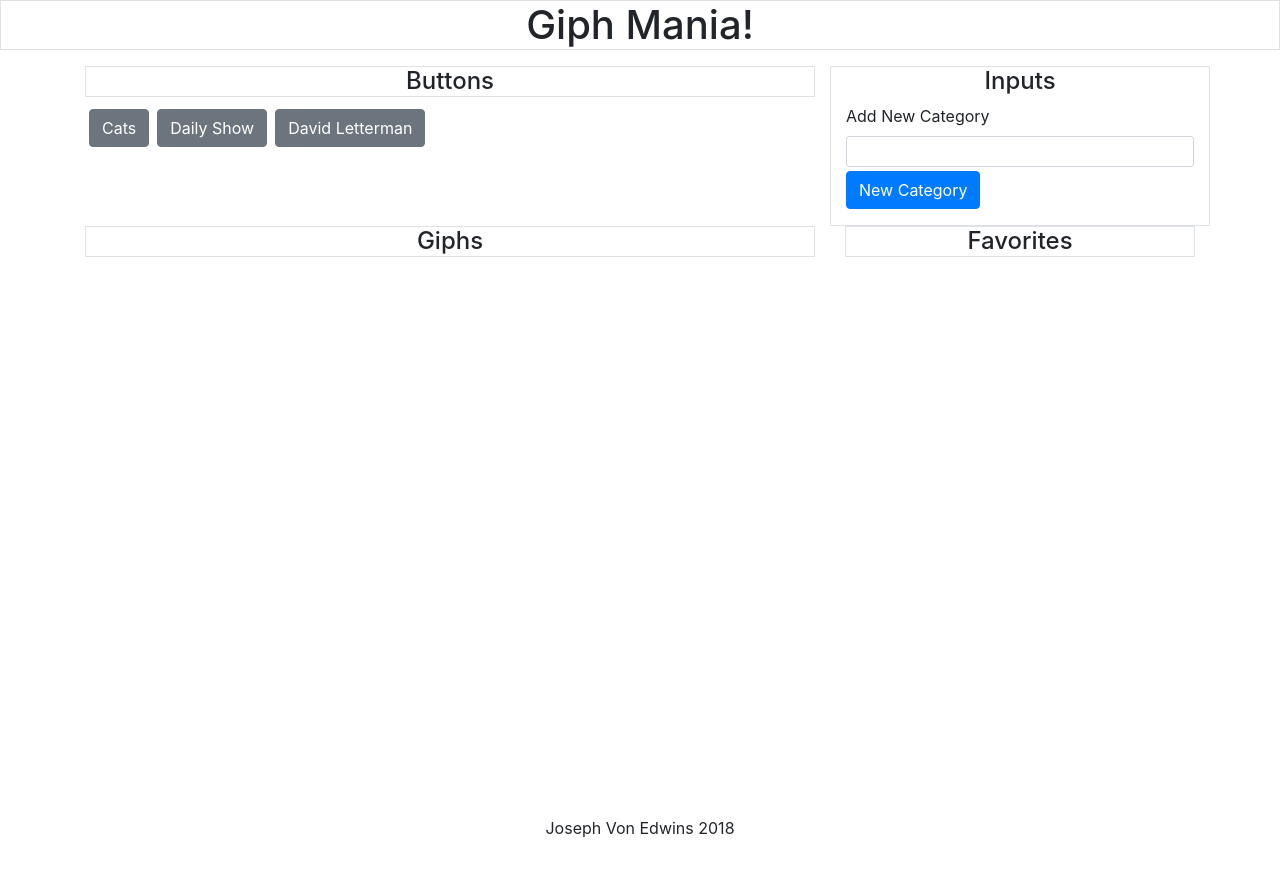
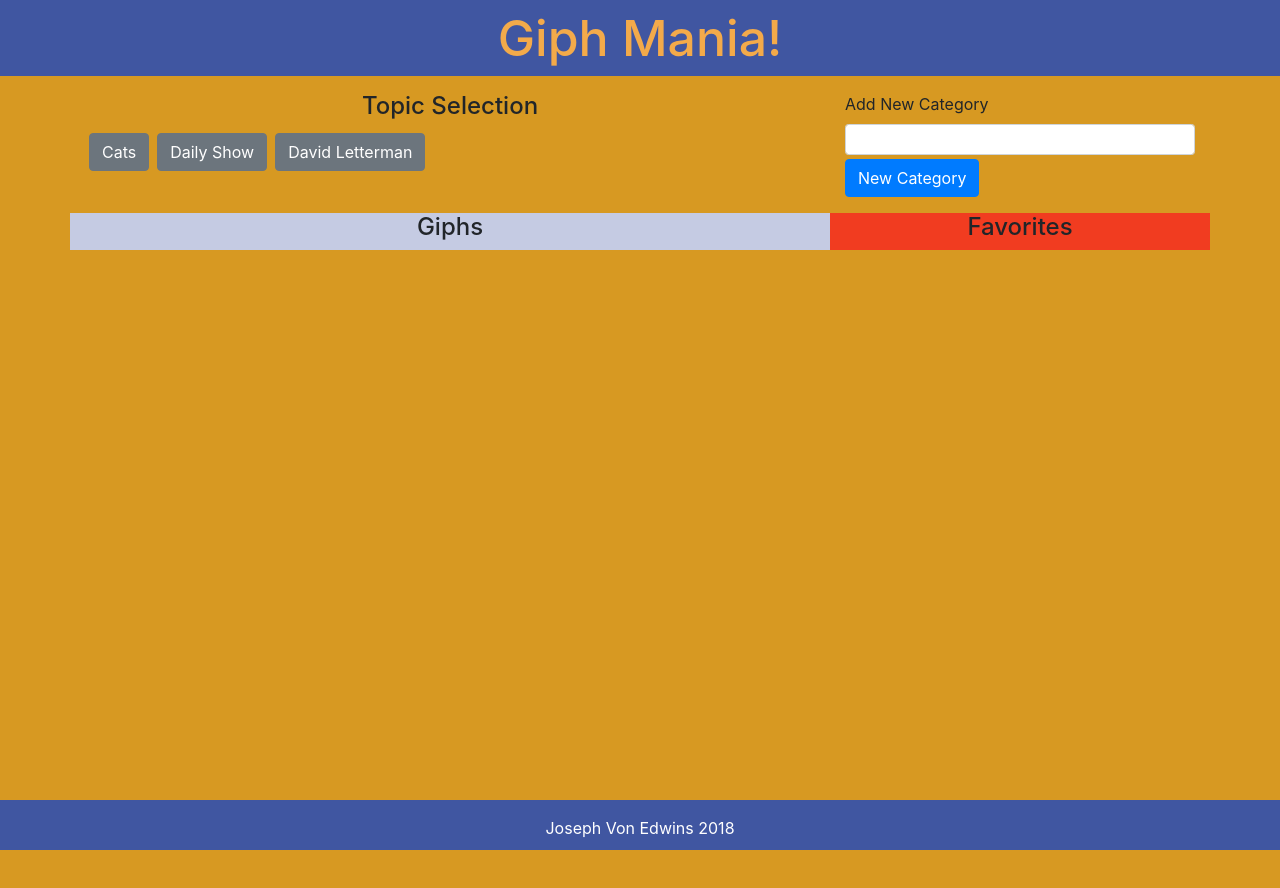
Before and after one commit to joeyvon2434/giph-API-page, a plain HTML site: page index.html in a window 1280 px wide. After the commit the page ends 850 px from the top, so only its background shows below. Drawn offline with nearby package versions, Linux system fonts and the light colour scheme.

Commit message:
add colors

```diff
--- a/assets/css/style.css
+++ b/assets/css/style.css
@@ -1,9 +1,19 @@
 body {
-    margin-bottom: 50px;
+    margin-bottom: 0px;
+    background: #D79922;
 }
 
 #wrapper {
     min-height: 100vh;
+}
+
+.main-header {
+    background: #4056A1;
+    color: rgb(243, 170, 74);
+}
+
+.main-header h1 {
+    font-size: 50px;
 }
 
 footer {
@@ -13,16 +23,26 @@ footer {
     display: block;
     width: 100%;
     height: 50px;
+    background: #4056A1;
+    color: white;
+}
+
+.gif-area {
+    background: #C5CBE3;
 }
 
 .div-GIPH-box {
     position: relative;
     display: inline-block;
     padding: 1em;
+    min-width: 220px;
 }
 
 .gif {
     display: block;
+    cursor: pointer;
+    margin-left: auto;
+    margin-right: auto;
 }
 
 .gif-rating {
@@ -39,6 +59,7 @@ footer {
     position: absolute;
     right: 5%;
     font-size: 14px;
+    cursor: pointer;
 }
 
 .favorite-gif {
@@ -48,8 +69,13 @@ footer {
     margin-right: auto;
 }
 
+.favorite-area {
+    background: #F13C20;
+}
+
 .remove-button {
     display: block;
     margin-left: auto;
     margin-right: auto;
+    cursor: pointer;
 }
--- a/assets/javascript/app.js
+++ b/assets/javascript/app.js
@@ -127,7 +127,7 @@ $(document).ready(function () {
             newGIPHrating.text('Rating: ' + dataArray[i].rating);
 
             //Create a favorite button
-            var favoriteButton = $('<button class="favorite-button btn-sm btn-outline-dark">');
+            var favoriteButton = $('<button class="favorite-button btn-sm btn-secondary">');
             favoriteButton.attr('data-animate', dataArray[i].images.fixed_height.url);
             favoriteButton.attr('data-still', dataArray[i].images.fixed_height_still.url);
             favoriteButton.text('Add to Favorites');
--- a/index.html
+++ b/index.html
@@ -15,13 +15,13 @@
 <body>
     <!--Wrapper to allow footer and header to stick to top-->
     <div id="wrapper">
-        <div class="container-fluid border w-100 p-0 m-0 mb-3">
+        <div class="container-fluid w-100 p-0 m-0 mb-3">
 
 
             <!--Header-->
             <div class="row w-100 m-0 p-0">
-                <div class="col-12 w-100 p-0 m-0">
-                    <h1 class="text-center w-100 m-0 p-0">Giph Mania!</h1>
+                <div class="main-header col-12 w-100 p-0 m-0">
+                    <h1 class="text-center w-100 m-0 p-2">Giph Mania!</h1>
                 </div>
             </div>
         </div>
@@ -32,13 +32,12 @@
 
                 <!--Buttons-->
                 <div class="col-md-8">
-                    <h4 class="text-center border">Buttons</h4>
+                    <h4 class="text-center">Topic Selection</h4>
                     <div id="buttons-area"></div>
                 </div>
 
                 <!--Inputs-->
-                <div class="col-md-4 border">
-                    <h4 class="text-center">Inputs</h4>
+                <div class="col-md-4">
                     <div class="form-group input-group-sm mb-3">
                         <div class="input-group">
                             <label id="inputGroup-sizing-sm">Add New Category</label>
@@ -53,14 +52,14 @@
             <div class="row">
 
                 <!--Giphs-->
-                <div class="col-md-8">
-                    <h4 class="text-center border">Giphs</h4>
+                <div class="gif-area col-md-8">
+                    <h4 class="text-center">Giphs</h4>
                     <div id="giph-box"></div>
                 </div>
 
                 <!--Favorites-->
-                <div class="col-md-4">
-                    <h4 class="text-center border">Favorites</h4>
+                <div class="favorite-area col-md-4">
+                    <h4 class="text-center">Favorites</h4>
                     <div id="favorites-box"></div>
                 </div>
             </div>
```
